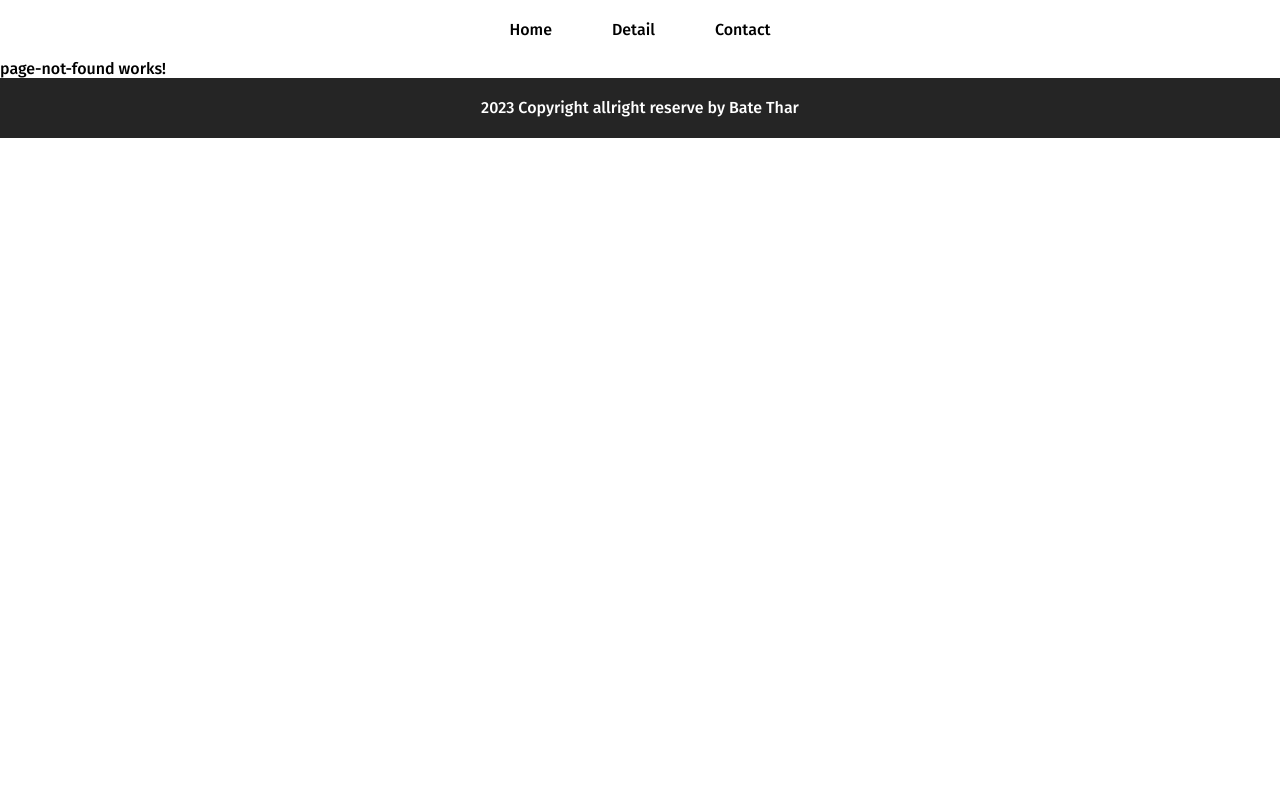
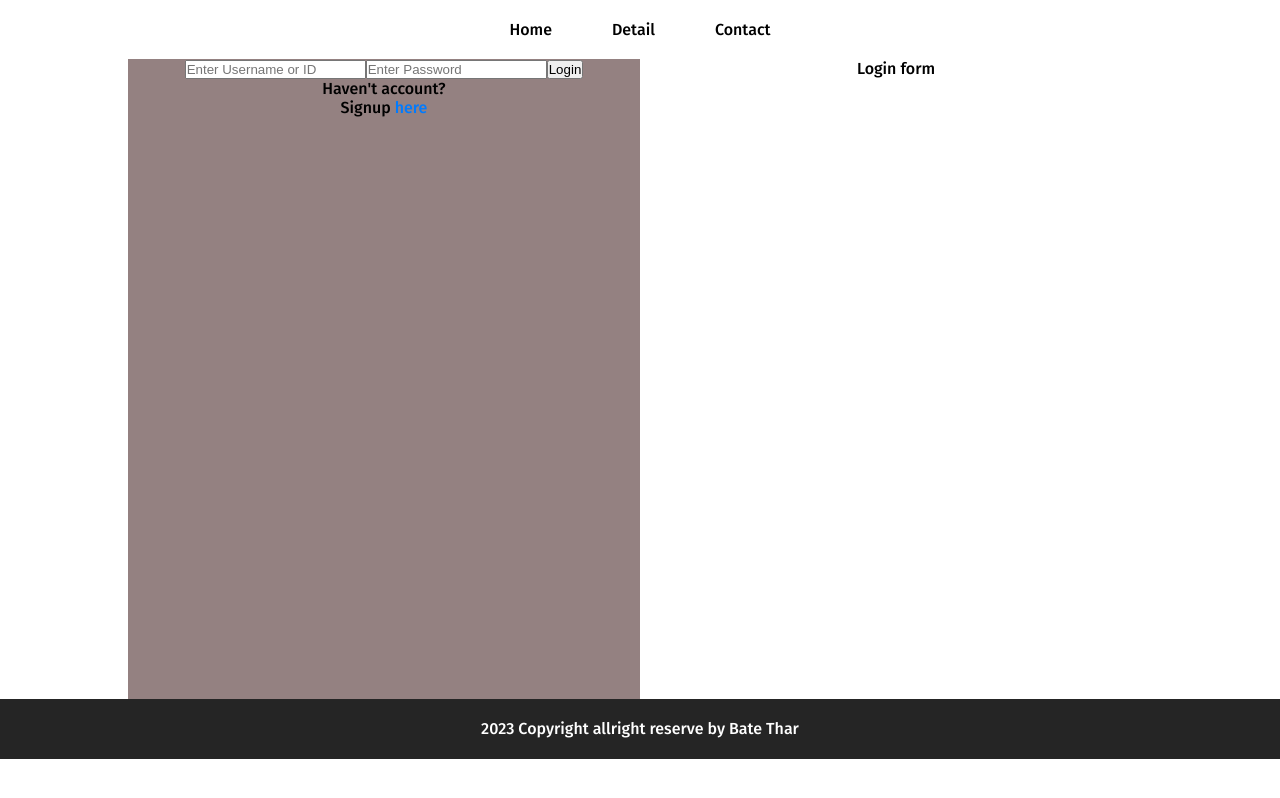
Before and after one commit to Kaung-Myat-Hun/angular-application, an Angular app: page /login in a window 1280 px wide. Built offline with nearby package versions, Linux system fonts and the light colour scheme.

Commit message:
adding: login page and register page

```diff
--- a/src/app/app-routing.module.ts
+++ b/src/app/app-routing.module.ts
@@ -4,11 +4,13 @@ import { BodyComponent } from './body/body.component';
 import { PageNotFoundComponent } from './page-not-found/page-not-found.component';
 import { ContactComponent } from './contact/contact.component';
 import { DetailComponent } from './detail/detail.component';
+import { LoginComponent } from './login/login.component';
 
 const routes: Routes = [
   { path: '', component: BodyComponent },
   { path: 'contact', component: ContactComponent },
   { path: 'detail', component: DetailComponent },
+  { path: 'login', component: LoginComponent },
   { path: '**', component: PageNotFoundComponent },
 ];
 
--- a/src/app/app.module.ts
+++ b/src/app/app.module.ts
@@ -11,6 +11,7 @@ import { PageNotFoundComponent } from './page-not-found/page-not-found.component
 import { DetailComponent } from './detail/detail.component';
 import { ContactComponent } from './contact/contact.component';
 import { HeroComponent } from './hero/hero.component';
+import { LoginComponent } from './login/login.component';
 
 @NgModule({
   declarations: [
@@ -22,6 +23,7 @@ import { HeroComponent } from './hero/hero.component';
     DetailComponent,
     ContactComponent,
     HeroComponent,
+    LoginComponent,
   ],
   imports: [BrowserModule, AppRoutingModule, HttpClientModule],
   providers: [],
--- /dev/null
+++ b/src/app/login/login.component.css
@@ -0,0 +1,53 @@
+.flex{
+  display: flex;
+}
+.content-center{
+  justify-content: center;
+}
+.form-container{
+  width: 80vw !important;
+  height: 80vh !important;
+  /* background-color: bisque; */
+  margin: auto;
+}
+.formLogin, .formRegister{
+  width: 50%;
+  text-align: center;
+  background: #948181;
+}
+.hide{
+  display: none;
+}
+
+.changeForm{
+  color: #007bff;
+}
+.changeForm:hover{
+  cursor: pointer;
+}
+.loginContainer , .registerContainer{
+  width: 80vw !important;
+}
+
+.loginAnimate{
+  animation: loginAnimate 1s 1 linear ;
+}
+.registerAnimate{
+  animation: registerAnimate 1s 1 linear;
+}
+.formRegister1{
+  width: 50%;
+  text-align: center;
+}
+
+@keyframes loginAnimate {
+  0%{transform: translateX(0); }
+  70%{transform: translateX(80%);}
+  100%{transform: translateX(100%);}
+}
+
+@keyframes registerAnimate {
+  0%{transform: translateX(0); }
+  70%{transform: translateX(-80%);}
+  100%{transform: translateX(-100%);}
+}
--- /dev/null
+++ b/src/app/login/login.component.html
@@ -0,0 +1,50 @@
+<div class="form-container flex content-center">
+
+	<div [ngClass]="hide ? '' : 'hide'"
+		class="flex loginContainer">
+		<form [ngClass]="animate? '' : 'loginAnimate'"
+			class="formLogin"
+			action="login()">
+			<input type="text"
+				placeholder="Enter Username or ID">
+			<input type="password"
+				placeholder="Enter Password">
+			<button>Login</button>
+			<p>
+				Haven't account?
+				<br>
+				Signup
+				<span (click)="changeForm1()"
+					class="changeForm">
+					here
+				</span>
+			</p>
+		</form>
+		<div class="formRegister1">Login form</div>
+	</div>
+
+	<div [ngClass]="hide ? 'hide' : ''"
+		class="flex registerContainer ">
+		<div class="formRegister1">Register form</div>
+		<form [ngClass]="animate? 'registerAnimate' : ''"
+			class="formRegister"
+			action="register()">
+			<input type="text"
+				placeholder="Enter Username or ID">
+			<input type="password"
+				placeholder="Enter Password">
+			<button>Register</button>
+			<p>
+				Already have an account?
+				<br>
+				Login
+				<span (click)="changeForm2()"
+					class="changeForm">
+					here
+				</span>
+			</p>
+		</form>
+
+	</div>
+
+</div>
--- /dev/null
+++ b/src/app/login/login.component.ts
@@ -0,0 +1,29 @@
+import { Component } from '@angular/core';
+
+@Component({
+  selector: 'app-login',
+  templateUrl: './login.component.html',
+  styleUrls: ['./login.component.css'],
+})
+export class LoginComponent {
+  hide: boolean = true;
+  animate: boolean = true;
+
+  changeForm1() {
+    this.hide = true;
+    this.animate = false;
+    setTimeout(() => {
+      this.hide = false;
+    }, 1000);
+    // console.log(this.hide, 'click login');
+  }
+  changeForm2() {
+    this.hide = false;
+    this.animate = true;
+    setTimeout(() => {
+      this.hide = true;
+    }, 1000);
+
+    // console.log(this.hide, 'click register');
+  }
+}
```
Also changed, not shown: 1 other file (tests, documents, lock files or other folders).
